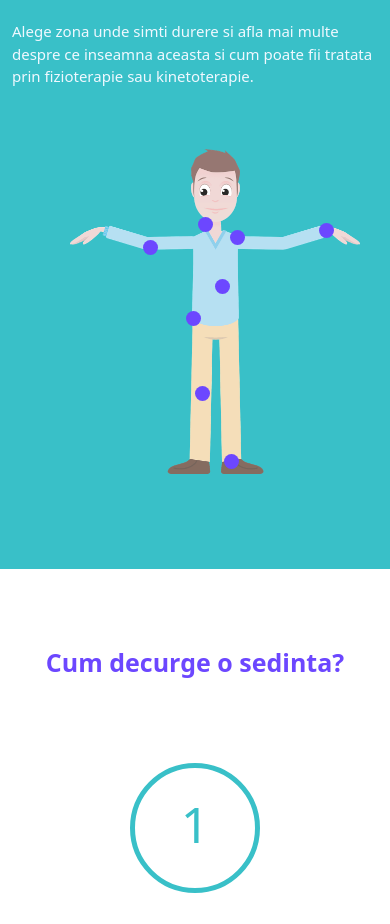
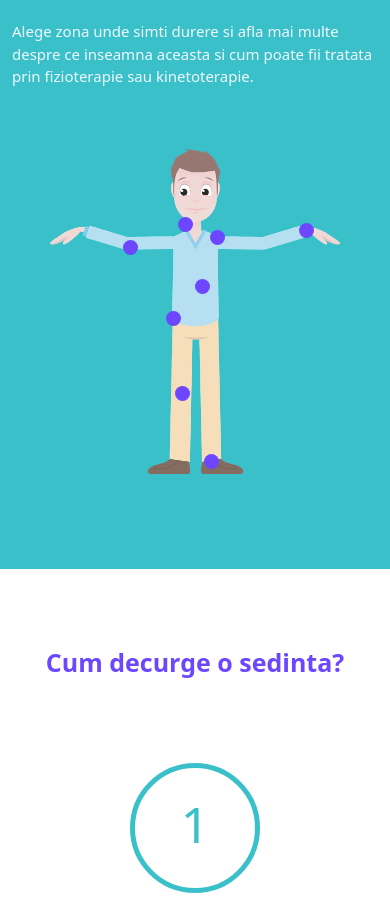
Before and after one commit to TeoArmanu/Physiotherapy-Site, a plain HTML site: page index.html in a window 390 px wide. Shown: the part 2540-3464 px from the top of the page. Drawn offline with nearby package versions, Linux system fonts and the light colour scheme.

Commit message:
margin -left margin-right 0

```diff
--- a/style.css
+++ b/style.css
@@ -533,7 +533,7 @@ td{
     }
 
     .select-pain-chart{
-        margin: 20px;
+        margin: 20px 0;
         padding: 25px 250px 25px 250px;
     }
 
@@ -555,7 +555,7 @@ td{
 
 
     .select-pain-chart{
-        margin: 20px;
+        margin: 20px 0 ;
         padding: 25px 150px 25px 150px;
     }
 
@@ -595,7 +595,7 @@ td{
     }
 
     .select-pain-chart{
-        margin: 20px;
+        margin: 20px 0 ;
         padding: 25px 90px 25px 90px;
     }
 
@@ -759,7 +759,7 @@ td{
     }
 
     .select-pain-chart{
-        margin: 20px;
+        margin: 20px 0;
         padding: 25px 50px 25px 50px;
     }
 
@@ -773,7 +773,7 @@ td{
 @media only screen and (max-width:400px) {
 
     .select-pain-chart{
-        margin: 20px;
+        margin: 20px 0;
         padding: 25px 50px 25px 50px;
     }
 
```
